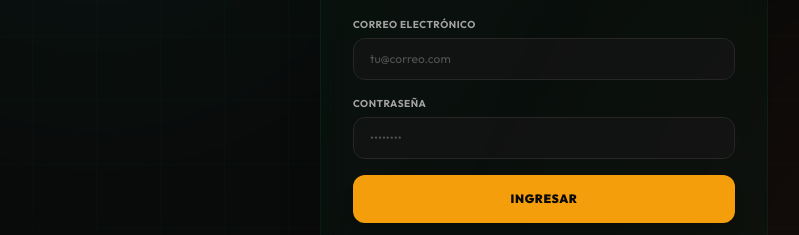
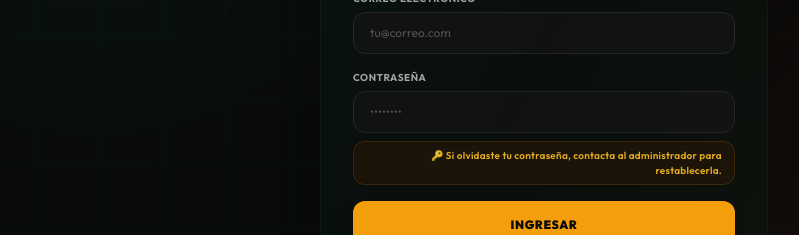
Before and after one commit to verne290783/La-Polla-2026, a Next.js app: page / in a window 1280 px wide. Shown: the part 348-583 px from the top of the page, without its empty margins (96-895 px from the left). Built offline with nearby package versions, Linux system fonts and the light colour scheme; no server answers.

Commit message:
style: add premium forgot password notice on login page

```diff
--- a/src/app/page.tsx
+++ b/src/app/page.tsx
@@ -194,6 +194,13 @@ export default function Home() {
               minLength={6}
               className="w-full px-4 py-3 rounded-xl bg-neutral-900/60 border border-neutral-800 text-white placeholder-neutral-600 text-xs focus:outline-none focus:border-emerald-500/50 transition"
             />
+            {!isSignUp && (
+              <div className="mt-2 text-right">
+                <span className="text-[10px] text-amber-400/90 font-semibold tracking-wide bg-amber-950/30 border border-amber-500/15 px-3 py-1.5 rounded-xl inline-flex items-center gap-1.5 backdrop-blur-sm shadow-sm select-none">
+                  🔑 Si olvidaste tu contraseña, contacta al administrador para restablecerla.
+                </span>
+              </div>
+            )}
           </div>
 
           <button
```
